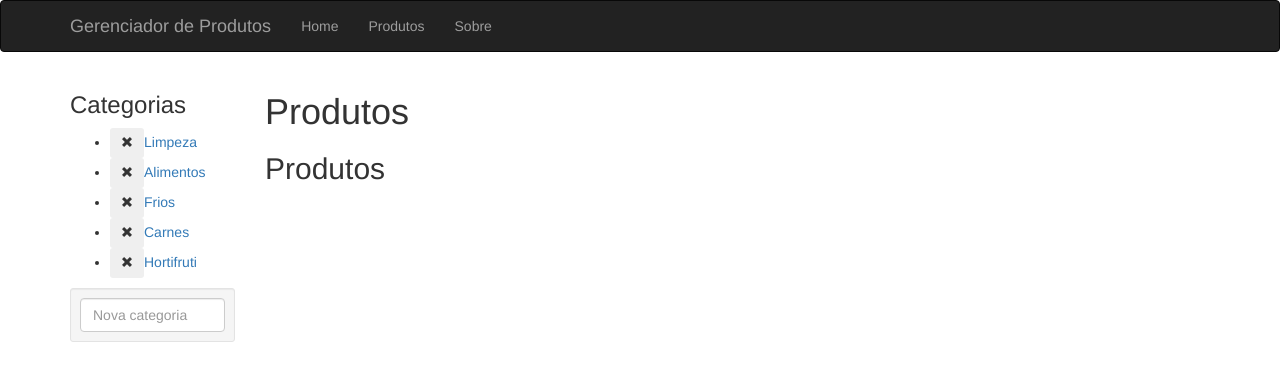
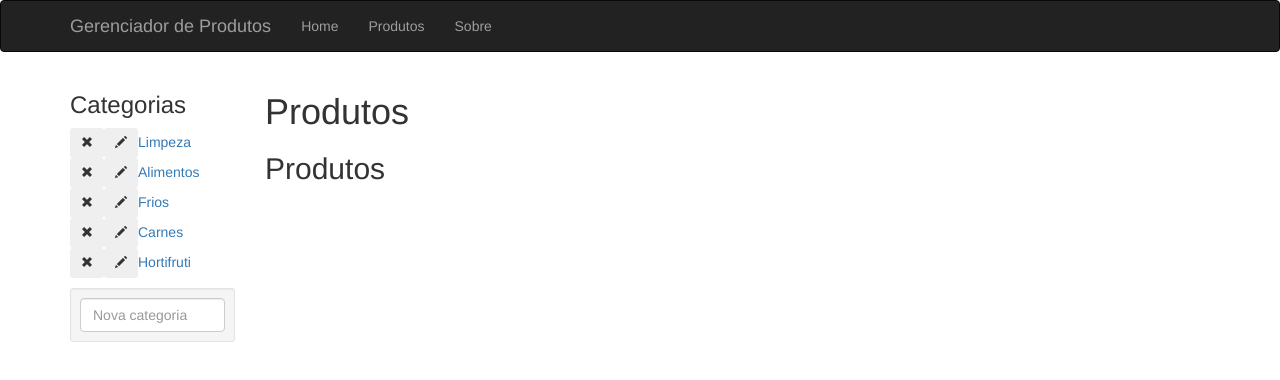
Before and after one commit to rogeriop/produtos, a React (Create React App) app: page /produtos in a window 1280 px wide. Shown: the top 380 px of the page. Built offline with nearby package versions, Linux system fonts and the light colour scheme; data requests are answered from the project's data file.

Commit message:
Curso devReactJs #18.14 - Editando Categorias

```diff
--- a/src/Api.js
+++ b/src/Api.js
@@ -6,7 +6,9 @@ const api = axios.create({
 const apis = {
     loadCategorias: () => api.get('categorias'),
     deleteCategoria: (id) => api.delete('categorias/'+id),
-    createCategoria: (categoria) => api.post('categorias', categoria)
+    createCategoria: (categoria) => api.post('categorias', categoria),
+    editCategoria: (categoria) => api.put('categorias/'+categoria.id, categoria)
+
 
 
 }
--- a/src/App.js
+++ b/src/App.js
@@ -17,6 +17,8 @@ class App extends Component {
     this.loadCategorias = this.loadCategorias.bind(this)
     this.createCategoria = this.createCategoria.bind(this)
     this.removeCategoria = this.removeCategoria.bind(this)
+    this.editCategoria = this.editCategoria.bind(this)
+
     this.state = {
       categorias: []
     }
@@ -36,6 +38,10 @@ class App extends Component {
  }
  createCategoria(categoria) {
   this.props.api.createCategoria(categoria)
+    .then((res)=> this.loadCategorias())
+ }
+ editCategoria(categoria) {
+  this.props.api.editCategoria(categoria)
     .then((res)=> this.loadCategorias())
  }
   render () {
@@ -65,6 +71,7 @@ class App extends Component {
                 loadCategorias={this.loadCategorias}
                 createCategoria={this.createCategoria}
                 removeCategoria={this.removeCategoria}
+                editCategoria={this.editCategoria}
                 categorias={this.state.categorias}
                 />)
             }
--- a/src/Produtos.js
+++ b/src/Produtos.js
@@ -10,21 +10,57 @@ class Produtos extends Component {
     // vamos usar o construtor para setar estado inicial componente
     constructor (props) {
         super(props)
+
+        this.state = {
+            editingCategoria: ''
+        }
+
         this.renderCategoria = this.renderCategoria.bind(this)
         this.handleNewCategoria = this.handleNewCategoria.bind(this)
+        this.editCategoria = this.editCategoria.bind(this)
+        this.cancelEditing = this.cancelEditing.bind(this)
+        this.handleEditCategoria = this.handleEditCategoria.bind(this)
 
     }
     // componente montado na tela
     componentDidMount () {
         this.props.loadCategorias()
     }
+
+    editCategoria(categoria) {
+        this.setState({
+            editingCategoria: categoria.id
+        })
+    }
+
+    cancelEditing() {
+        this.setState({
+            editingCategoria: ''
+        })
+    }
+
     renderCategoria(cat){
         return (
             <li key={cat.id}>
-                <button className='btn btn-sm' onClick={()=>this.props.removeCategoria(cat)}>
-                 <span className='glyphicon glyphicon-remove'></span>
-                </button>
-                <Link to={`/produtos/categoria/${cat.id}`}>{cat.categoria}</Link>
+                {this.state.editingCategoria === cat.id &&
+                    <div className='input-group'>
+                        <div className='input-group-btn' >
+                            <input ref={'cat-'+cat.id} onKeyUp={this.handleEditCategoria} className='form-control' type='text' defaultValue={cat.categoria} />
+                            <button className='btn' onClick={this.cancelEditing}>cancel</button>
+                            </div>
+                    </div>
+                }
+                {this.state.editingCategoria !== cat.id &&
+                    <div>
+                        <button className='btn btn-sm' onClick={()=>this.props.removeCategoria(cat)}>
+                            <span className='glyphicon glyphicon-remove'></span>
+                        </button>
+                        <button className='btn btn-sm' onClick={()=>this.editCategoria(cat)}>
+                            <span className='glyphicon glyphicon-pencil'></span>
+                        </button>
+                        <Link to={`/produtos/categoria/${cat.id}`}>{cat.categoria}</Link>
+                    </div>
+                }
             </li>
         )
     }
@@ -38,6 +74,23 @@ class Produtos extends Component {
 
         //console.log(key.keyCode)
     }
+
+    handleEditCategoria(key) {
+        if(key.keyCode === 13){
+           this.props.editCategoria({
+                id: this.state.editingCategoria,
+                categoria: this.refs['cat-'+this.state.editingCategoria].value
+            })
+            this.setState({
+                editingCategoria: ''
+            })
+            //console.log(this.refs['cat-'+this.state.editingCategoria].value)
+
+
+        }
+    }
+
+
     render (){
         const { match, categorias } = this.props
 
@@ -45,7 +98,7 @@ class Produtos extends Component {
         <div className='row'>
             <div className='col-md-2'>
                 <h3>Categorias</h3>
-                <ul>
+                <ul style={{listStyle: 'none', padding: 0}}>
                     {categorias.map(this.renderCategoria)}
                 </ul>
                 <div className='well well-sm'>
```
